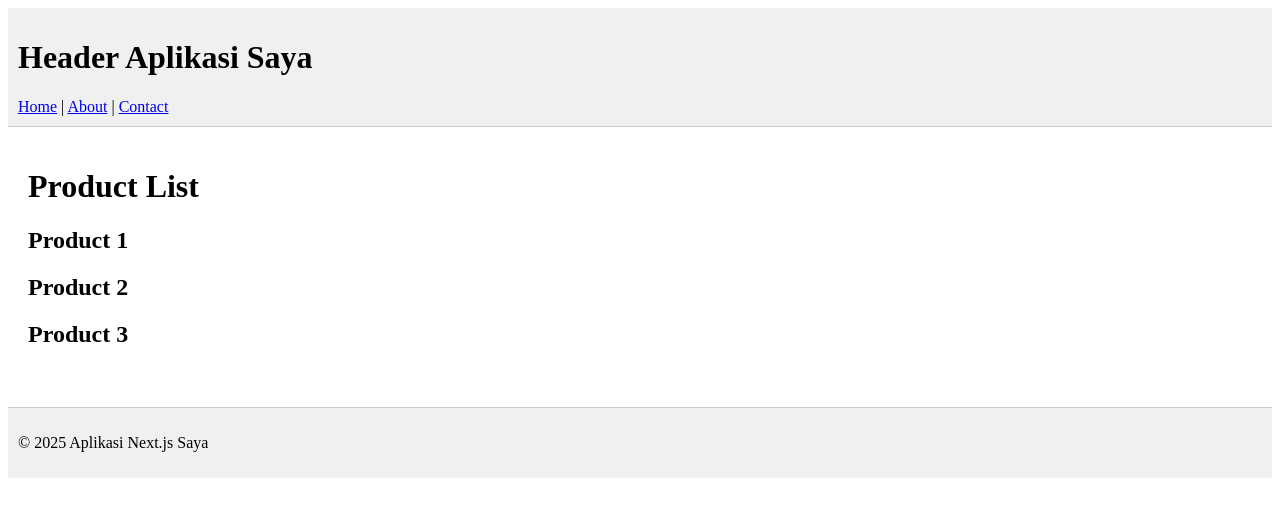
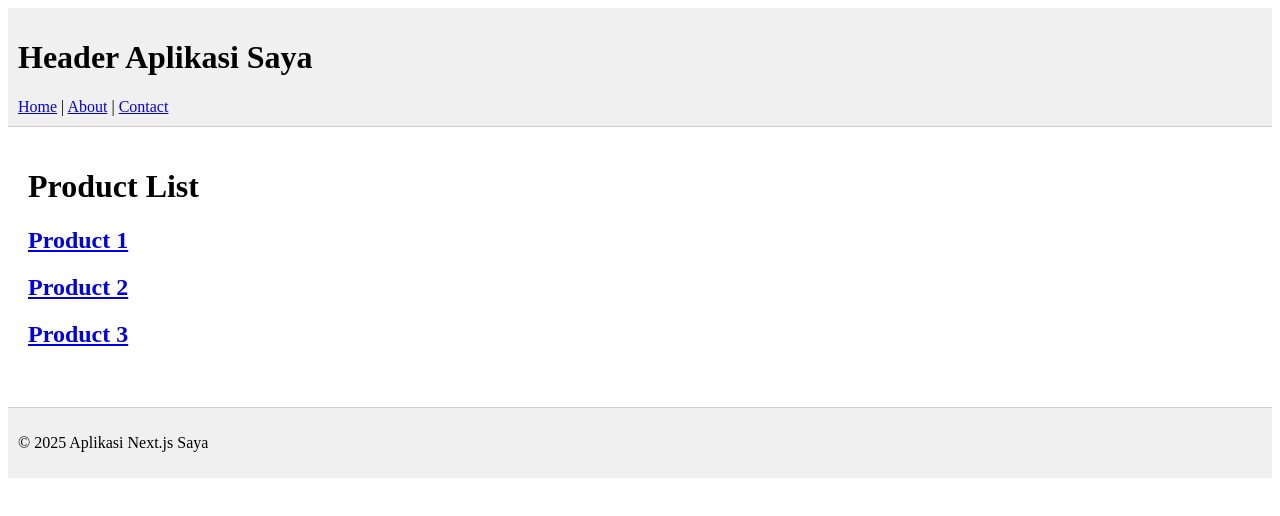
Before and after one commit to IhzhaNB/learn_nextjs, a Next.js app: page /products in a window 1280 px wide. Shown: the top 516 px of the page. Built offline with nearby package versions, Linux system fonts and the light colour scheme.

Commit message:
Link Component

```diff
--- a/src/app/products/page.tsx
+++ b/src/app/products/page.tsx
@@ -1,10 +1,18 @@
+import Link from "next/link";
+
 export default function ProductList() {
   return (
     <>
       <h1>Product List</h1>
-      <h2>Product 1</h2>
-      <h2>Product 2</h2>
-      <h2>Product 3</h2>
+      <Link href="/products/1">
+        <h2>Product 1</h2>
+      </Link>
+      <Link href="/products/2">
+        <h2>Product 2</h2>
+      </Link>
+      <Link href="/products/3" replace>
+        <h2>Product 3</h2>
+      </Link>
     </>
   );
 }
```
